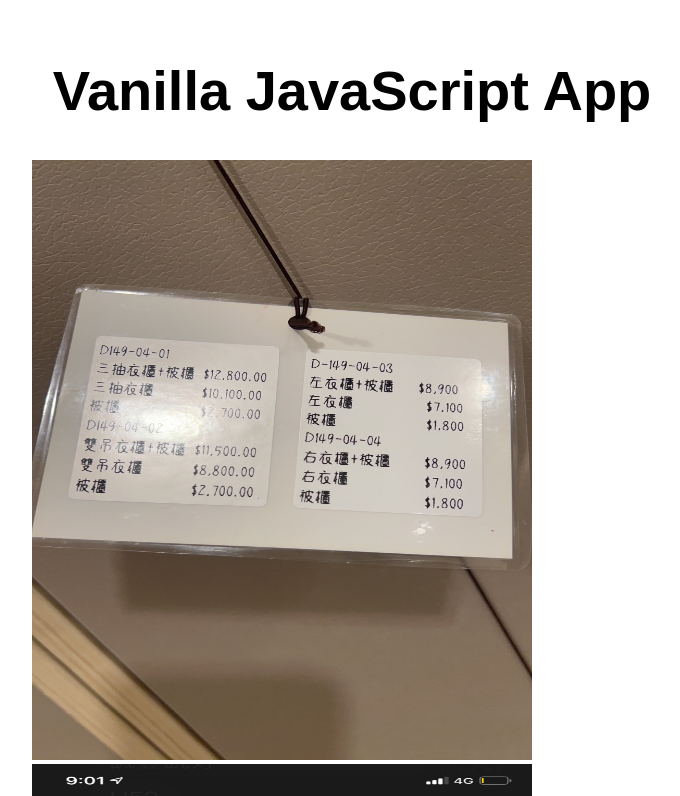
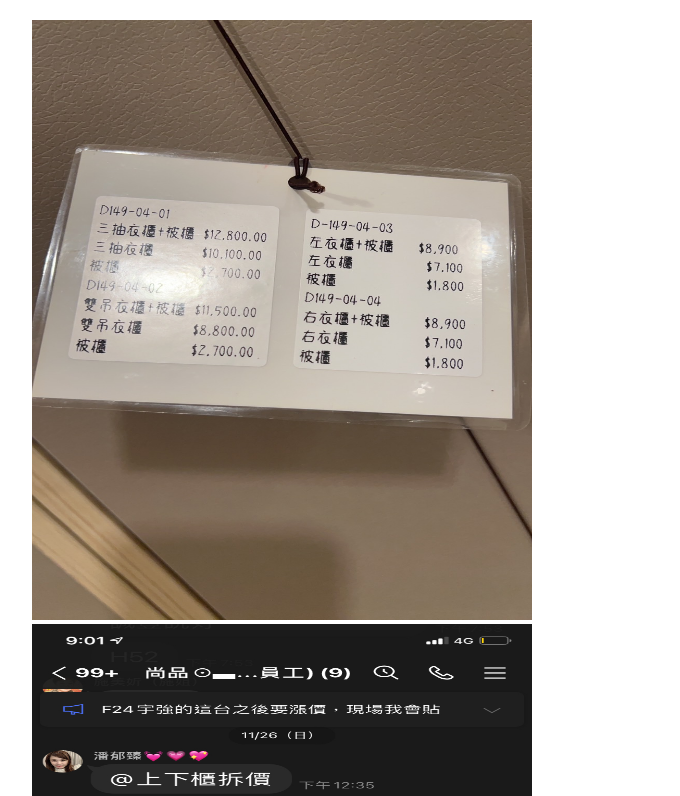
Before and after one commit to 5teven-tian/my-first-static-web-app, a website: page src/index.html in a window 1280 px wide. Shown: the top 796 px of the page, without its empty margins (288-968 px from the left). Drawn offline with Linux system fonts and the light colour scheme.

Commit message:
remove irrelavant content

```diff
--- a/src/index.html
+++ b/src/index.html
@@ -5,12 +5,12 @@
   <meta charset="UTF-8">
   <meta name="viewport" content="width=device-width, initial-scale=1.0">
   <link rel="stylesheet" href="styles.css">
-  <title>Vanilla JavaScript App</title>
+
 </head>
 
 <body>
   <main>
-    <h1>Vanilla JavaScript App</h1>
+
     <img src="img/S__36904970.jpg" alt="S__36904970.jpg" width="500" height="600">
     <img src="img/test2.jpg" alt="test2.jpg" width="500" height="600">
   </main>
```
